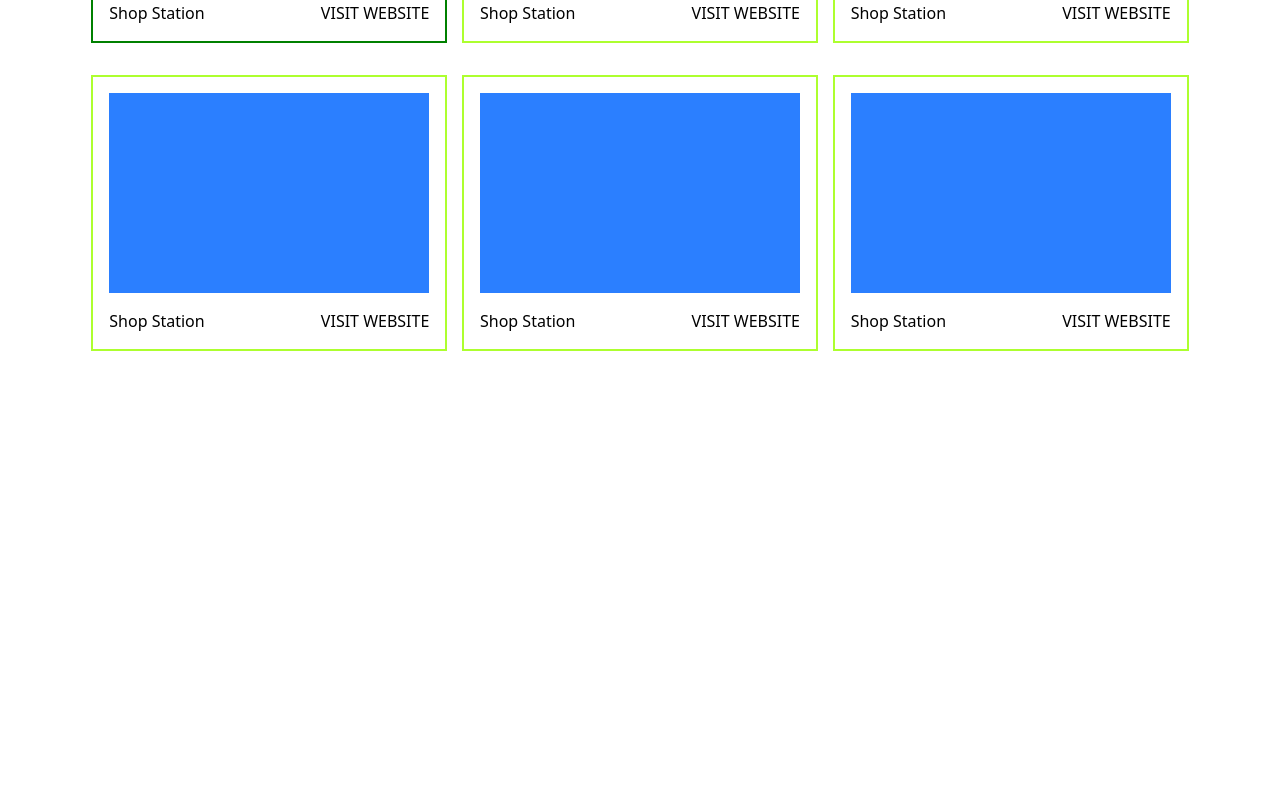
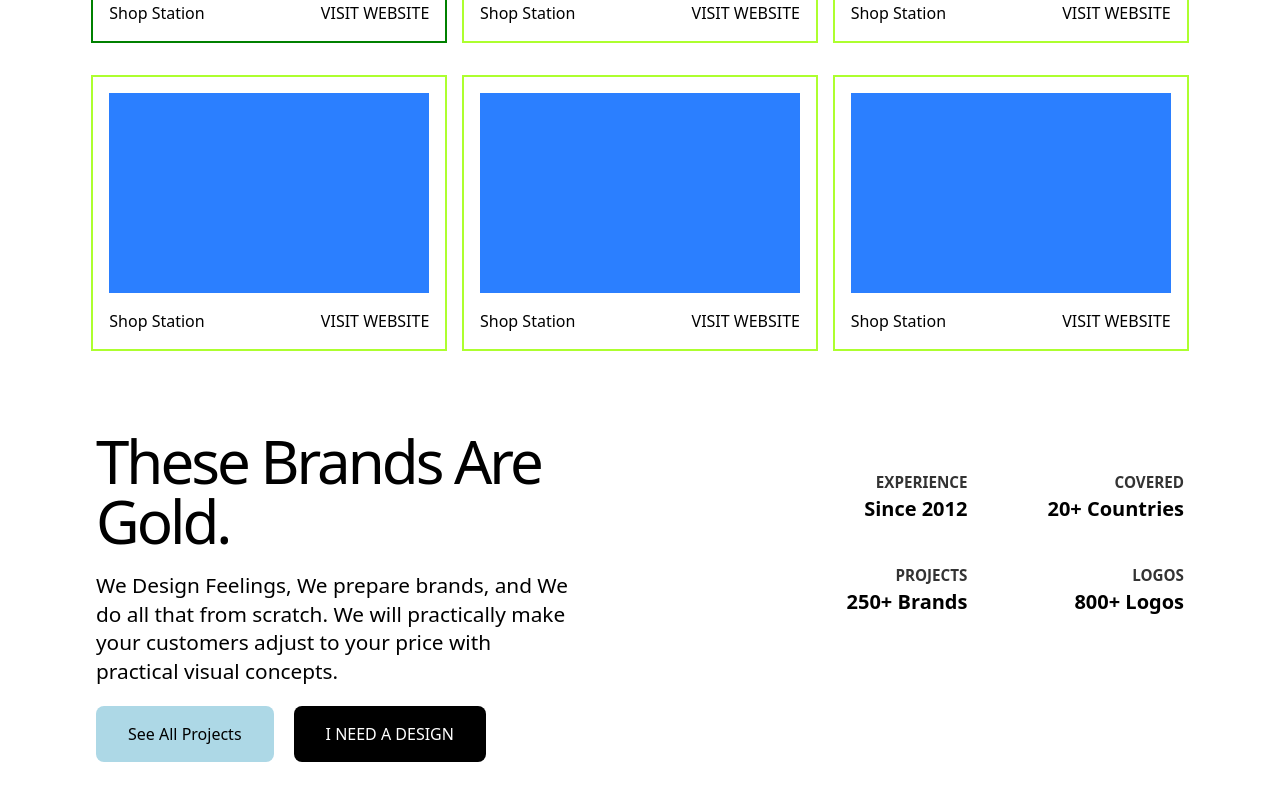
Before and after one commit to Creative-mindset21/web-agency-portfolio, a React (Vite) app: page / in a window 1280 px wide. Shown: the part 1252-2052 px from the top of the page. Before the commit the page ends 1603 px from the top, so only its background shows below. Built offline with nearby package versions, Linux system fonts and the light colour scheme.

Commit message:
Created and styled the branding section

```diff
--- /dev/null
+++ b/src/components/Branding.jsx
@@ -0,0 +1,47 @@
+import React from 'react'
+import { NavLink } from 'react-router-dom'
+
+const Branding = () => {
+  return (
+    <section className='wrapper py-10 lg:pt-20'>
+        <div className='flex flex-col lg:flex-row items-start justify-between'>
+            <div className='lg:max-w-[30rem] flex flex-col gap-10 md:gap-5'>
+                <h2 className='text-5xl md:text-6xl tracking-tighter font-medium'>These Brands Are Gold.</h2>
+                <p className='text-lg leading-snug md:text-[1.3rem]'>We Design Feelings, We prepare brands, and We do all that from scratch. We will practically make your customers adjust to your price with practical visual concepts.</p>
+
+                <div className="flex gap-5">
+                    <NavLink to="#"className="button rounded-lg hidden md:inline-block">See All Projects</NavLink>
+                    <NavLink to="#"className="button bg-black text-white rounded-lg w-full text-center md:w-auto">
+                        I NEED A DESIGN
+                    </NavLink>
+                </div>
+            </div>
+
+            <div className='grid grid-cols-2 gap-x-10 lg:gap-x-20 gap-y-10 lg:text-right mt-10'>
+
+                <div>
+                    <h3>EXPERIENCE</h3>
+                    <h4>Since 2012</h4>
+                </div>
+
+                <div>
+                    <h3>COVERED</h3>
+                    <h4>20+ Countries</h4>
+                </div>
+
+                <div>
+                    <h3>PROJECTS</h3>
+                    <h4>250+ Brands</h4>
+                </div>
+
+                <div>
+                    <h3>LOGOS</h3>
+                    <h4>800+ Logos</h4>
+                </div>
+            </div>
+        </div>
+    </section>
+  )
+}
+
+export default Branding
--- a/src/components/Hero.jsx
+++ b/src/components/Hero.jsx
@@ -1,6 +1,7 @@
 import { NavLink, Link } from "react-router-dom"
 import About from "./About"
 import Projects from "./Projects"
+import Branding from "./Branding"
 
 const Hero = () => {
   return (
@@ -20,6 +21,7 @@ const Hero = () => {
 
         <About />
         <Projects />
+        <Branding />
     </main>
   )
 }
```
